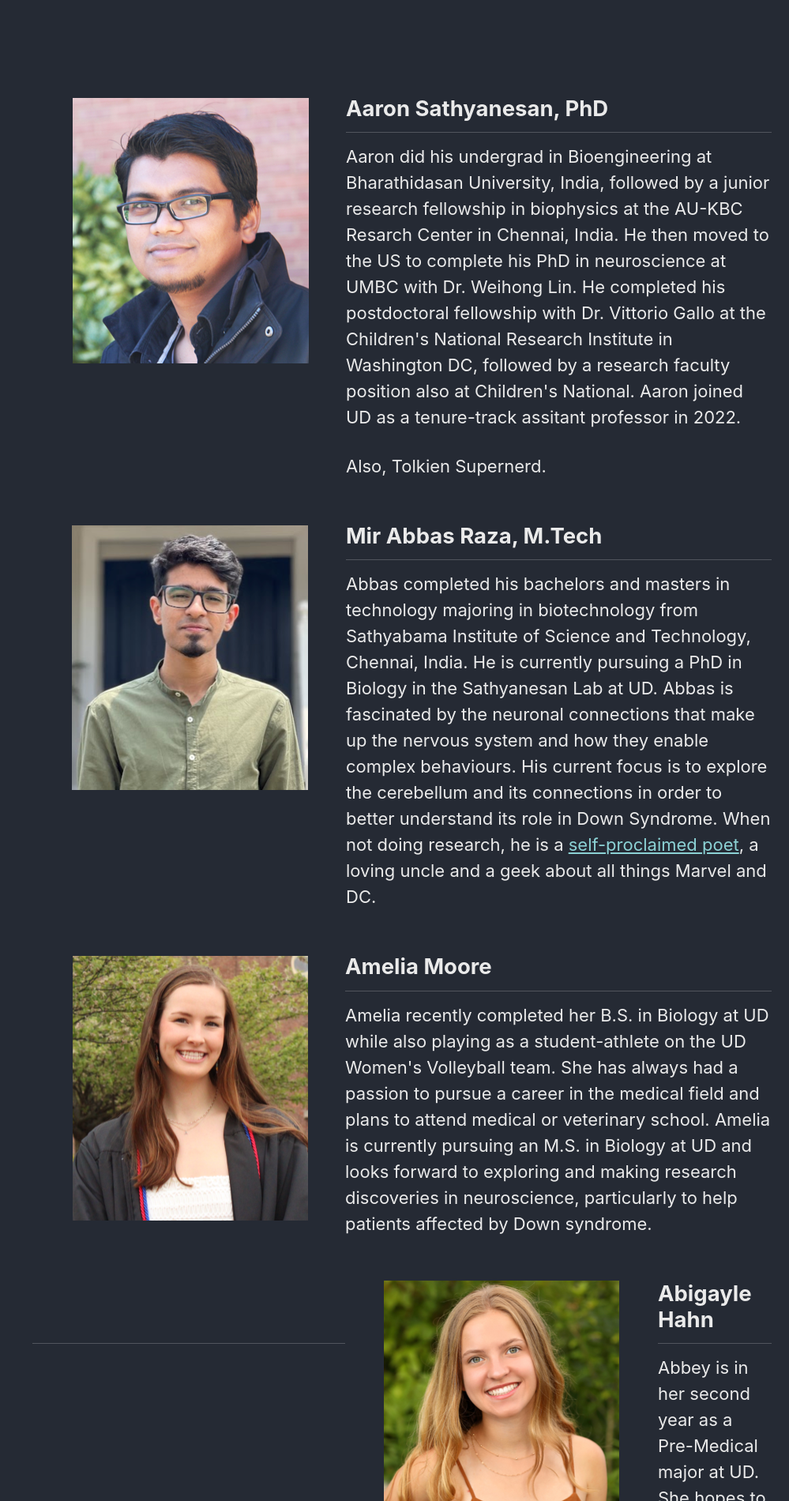
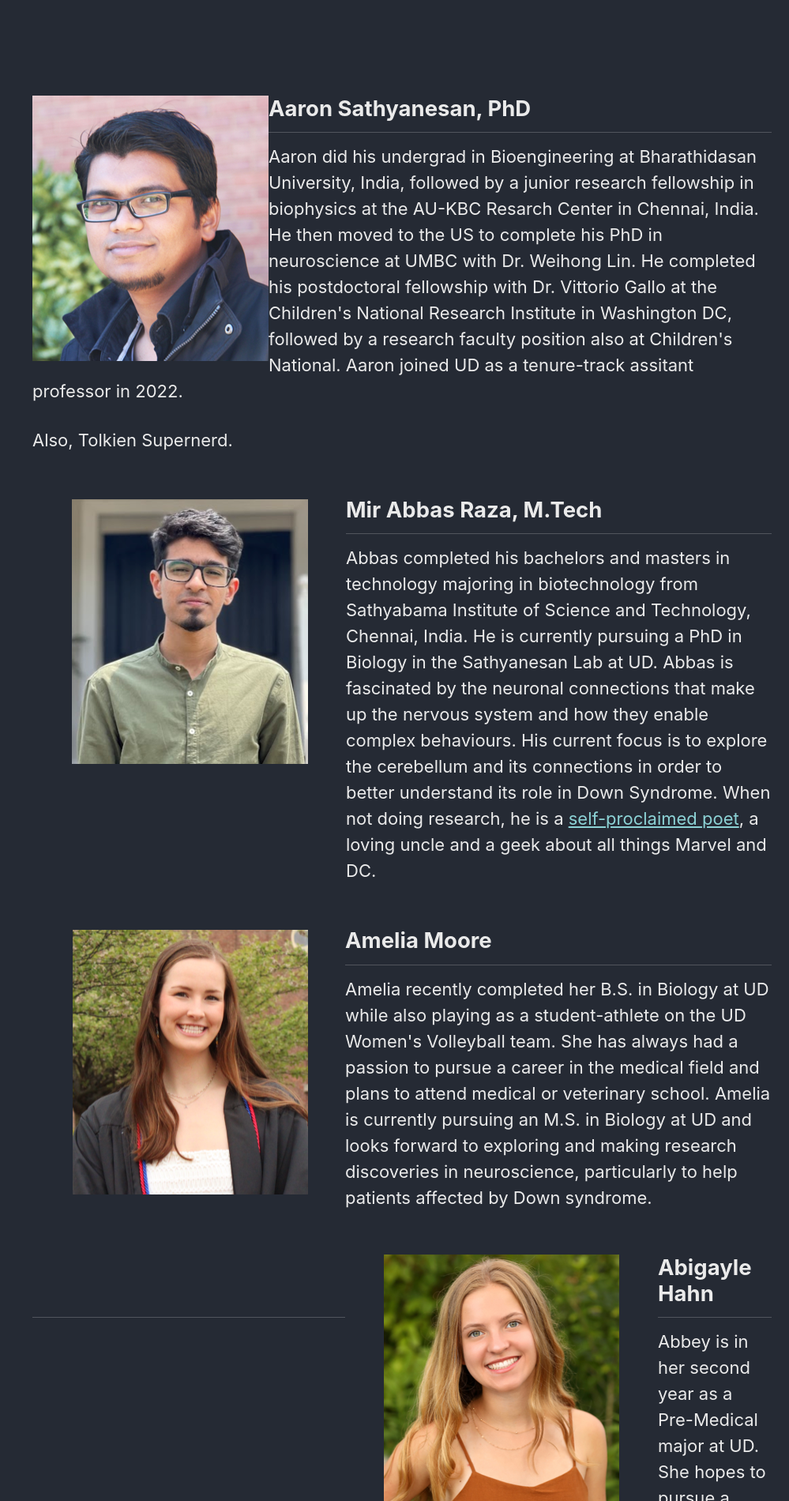
Before and after one commit to Sathyanesan-Lab/Sathyanesan-Lab.github.io, a Jekyll site: the page built from People/index.md, in a window 1280 px wide. Shown: the part 302-2202 px from the top of the page at 79% size, without its empty margins (281-1280 px from the left). Built offline with Jekyll 4.4.1, drawn with Linux system fonts in a browser that asks for light colours; cached includes are drawn as plain includes.

Commit message:
text indent and new pic

```diff
--- a/People/index.md
+++ b/People/index.md
@@ -4,8 +4,8 @@
 <section id="principal investigator">
   <div class="splash-header">
     <div class="splash-image">
-      <div style="float: left; margin-right 1em;">
-        <img src="asathyanesan-4.png" />
+      <div style="float: left; margin-right 1em; text-indent 1em">
+        <img src="asathyanesan-5.png" />
       </div>
     </div>
     <div class="splash-block">
```
Also changed, not shown: People/abbas-1.png (added), People/abbey-1.png (added), People/alaina-3.png (added), People/amoore-2.png (added), People/asathyanesan-5.png (added), People/samaria-5.png (added).
